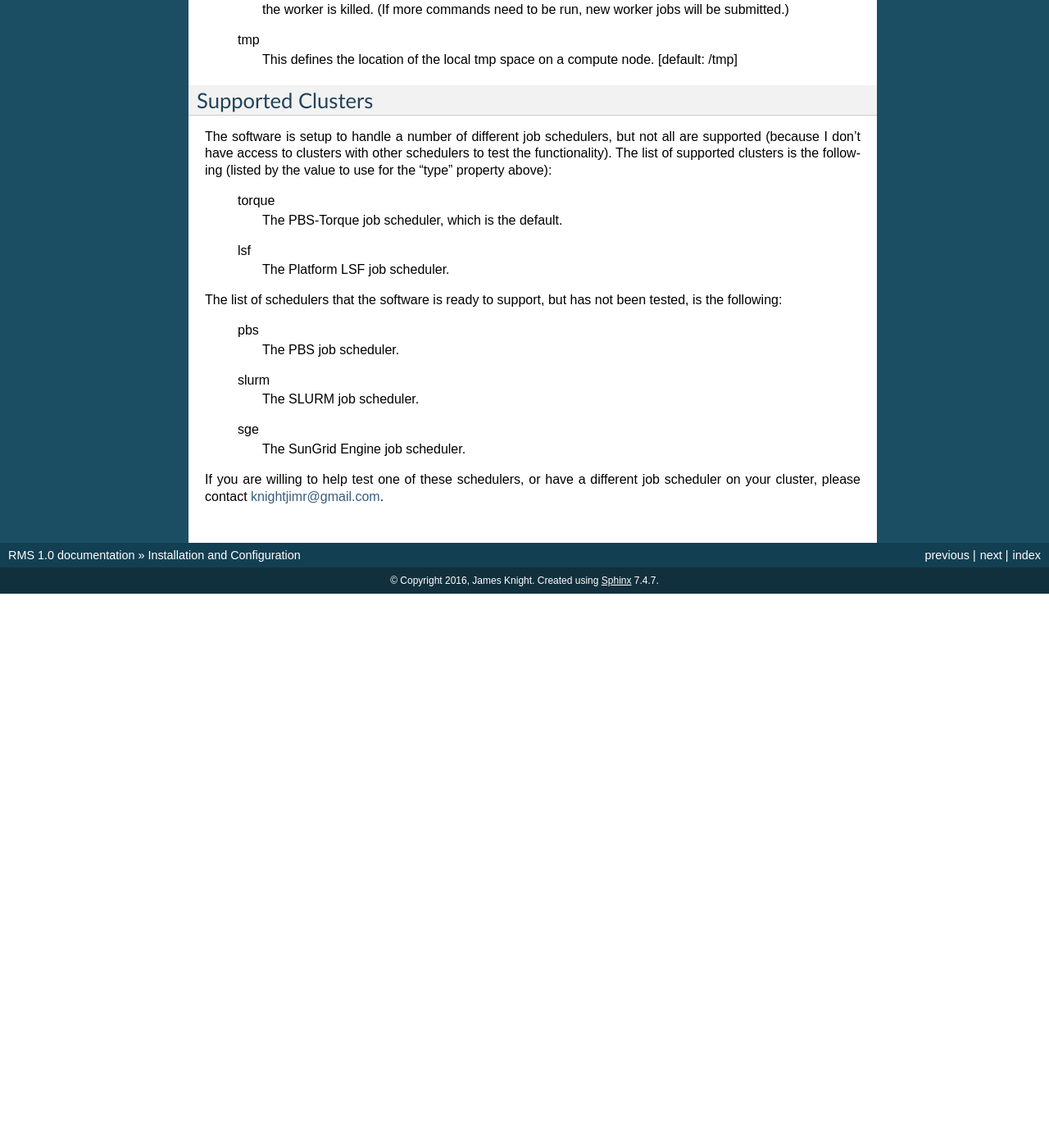
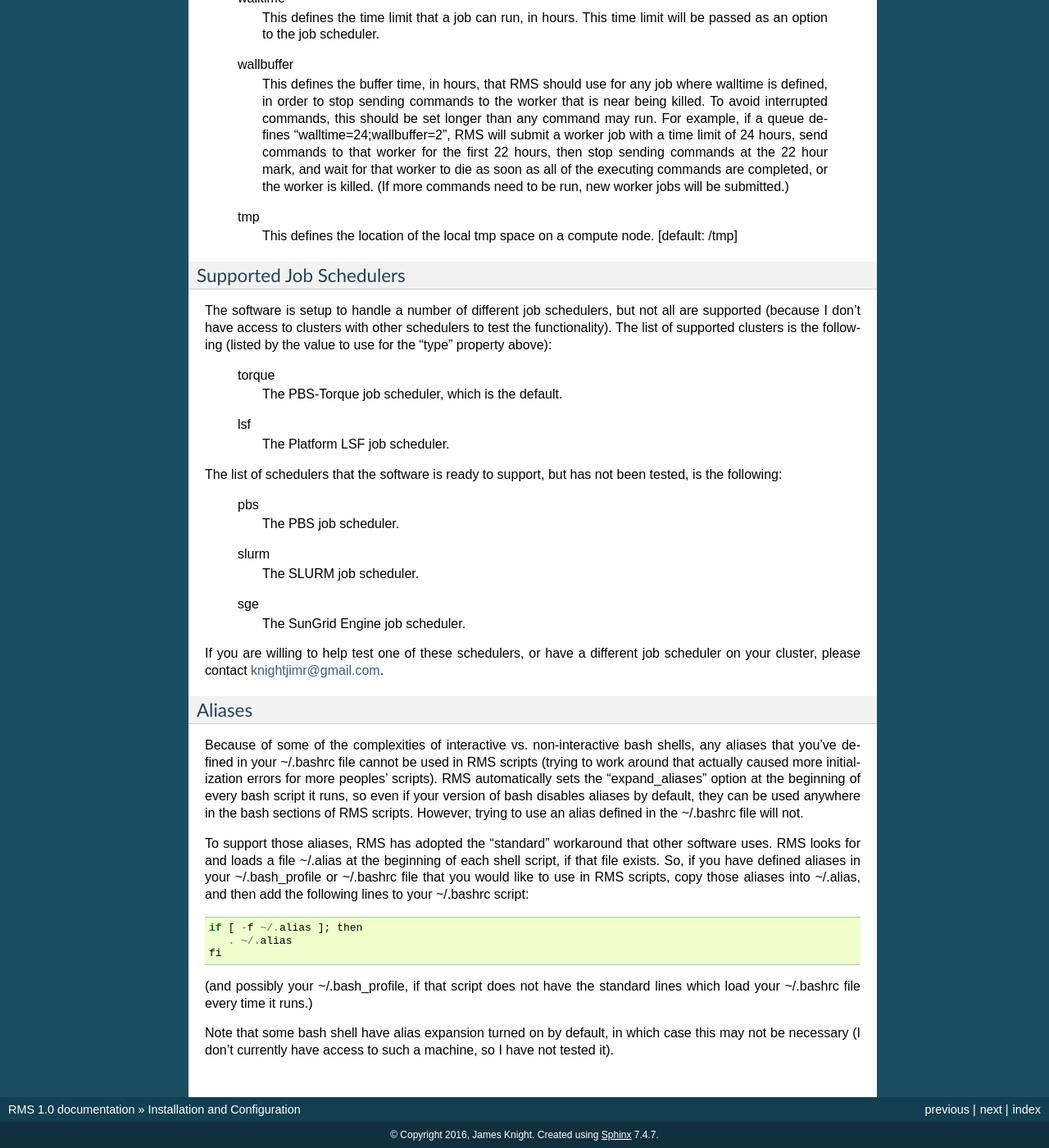
Before and after one commit to knightjimr/rms, a Sphinx documentation site: the page built from docs/installation.rst, in a window 1280 px wide and 1400 px high, scrolled down 1984 px. Shown: the whole window at 82% size. Built offline with Sphinx 7.4.7, drawn with Linux system fonts in a browser that asks for light colours; before the commit the page ends 2708 px from its top, so only the background shows below that; some of the changed text lies outside the part shown.

Commit message:
Next commit

```diff
--- a/docs/installation.rst
+++ b/docs/installation.rst
@@ -25,6 +25,19 @@
 different setup, and many of the resource limit rules are not detectable automatically.  So, the first thing
 you need to do is learn what job queues you can submit jobs to, and what, if any, resource limits there are.
 Hopefully, if you've been using the cluster for a while, you should know much of this information.
+
+Another helpful thing to do with some clusters may be to test out the resource limit options using interactive
+jobs, to see what options ensure that you get compute node resources quickly.  The documentation for one cluster
+I tried out said they had 20 core compute nodes, and said they kill jobs after 24 hours.  When I started trying
+those options with
+interactive jobs, I found setting the time limit to 24 hours was fine, but trying ask for 20 cores on a single
+host caused the job to just sit in the queue.  When I changed it to 10 cores, I was able to get my jobs running
+quickly.  Setting
+your resource limits so that jobs start quickly will allow RMS to start on your computations quickly, and then
+be able to ramp up quickly when the cluster is not busy.
+
+Defining the Cluster
+^^^^^^^^^^^^^^^^^^^^
 
 The way to tell RMS about the cluster is through an ".rmsrc" file.  RMS will look first at the "RMSRC"
 environment variable, then look for the file "$HOME/.rmsrc" in your home directory.  If it does not find
@@ -96,8 +109,8 @@
    tmp
       This defines the location of the local tmp space on a compute node.  [default:  /tmp]
 
-Supported Clusters
-------------------
+Supported Job Schedulers
+^^^^^^^^^^^^^^^^^^^^^^^^
 
 The software is setup to handle a number of different job schedulers, but not all are supported
 (because I don't have access to clusters with other schedulers to test the functionality).  The
@@ -121,3 +134,28 @@
 
 If you are willing to help test one of these schedulers, or have a different job scheduler on
 your cluster, please contact knightjimr@gmail.com.
+
+Aliases
+^^^^^^^
+
+Because of some of the complexities of interactive vs. non-interactive bash shells, any aliases that
+you've defined in your ~/.bashrc file cannot be used in RMS scripts (trying to work around that actually
+caused more initialization errors for more peoples' scripts).  RMS automatically sets the "expand_aliases"
+option at the beginning of every bash script it runs, so even if your version of bash disables aliases
+by default, they can be used anywhere in the bash sections of RMS scripts.  However, trying to use an
+alias defined in the ~/.bashrc file will not.
+
+To support those aliases, RMS has adopted the "standard" workaround that other software uses.  RMS looks for
+and loads a file ~/.alias at the beginning of each shell script, if that file exists.  So, if you have
+defined aliases in your ~/.bash_profile or ~/.bashrc file that you would like to use in RMS scripts, copy
+those aliases into ~/.alias, and then add the following lines to your ~/.bashrc script: ::
+
+   if [ -f ~/.alias ]; then
+      . ~/.alias
+   fi
+
+(and possibly your ~/.bash_profile, if that script does not have the standard lines which load your
+~/.bashrc file every time it runs.)
+
+Note that some bash shell have alias expansion turned on by default, in which case this may not be necessary
+(I don't currently have access to such a machine, so I have not tested it).
--- a/docs/scriptbasics.rst
+++ b/docs/scriptbasics.rst
@@ -140,7 +140,7 @@
     #### index file -
     samtools index <file>
 
-or, if your system has the module software, you can just put "module samtools-1.2" in the environment section,
+or, if your system has the module software, you can just put "module load samtools/1.2" in the environment section,
 and it will get loaded before the lines of the "index" script execute.
 
 Environment sections are also used for Python, Perl or R scripts.  When RMS creates an executable command, it
```
Also changed, not shown: other parts of docs/scriptbasics.rst (+1 -1 lines).
